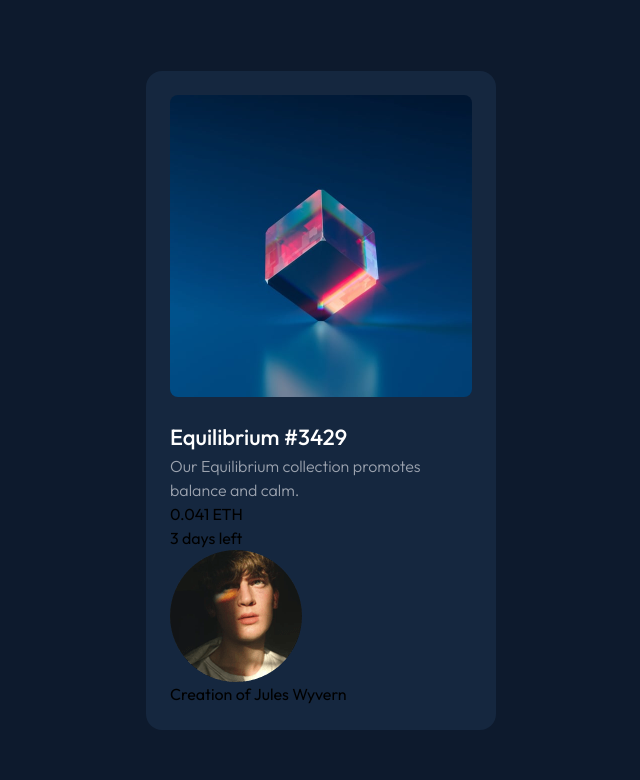
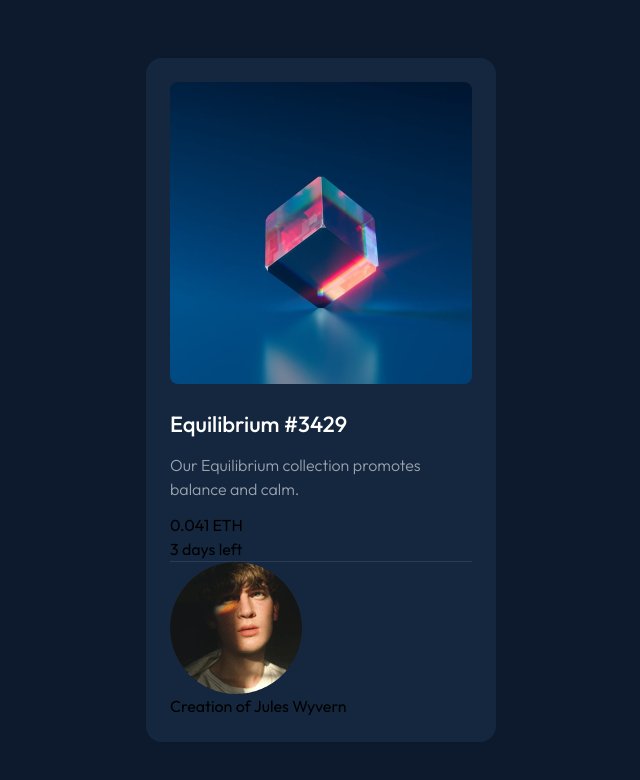
Before and after one commit to HarikrishnanYPR1707/nft-preview-card-component, a React (Vite) app: page / in a window 1280 px wide. Shown: the top 780 px of the page, without its empty margins (319-959 px from the left). Built offline with nearby package versions, Linux system fonts and the light colour scheme.

Commit message:
Completed with divider

```diff
--- a/src/components/NftCardPreview.jsx
+++ b/src/components/NftCardPreview.jsx
@@ -11,8 +11,8 @@ const NftCardPreview = () => {
         </div>
       </div>
       {/* header and para section  */}
-      <div className="">
-        <h1 className="text-[22px] font-medium text-white">
+      <div className="mb-3">
+        <h1 className="mb-3 text-[22px] font-medium text-white">
           Equilibrium #3429
         </h1>
         <p className="font-light text-gray-400">
@@ -25,7 +25,7 @@ const NftCardPreview = () => {
         <p className="">3 days left</p>
       </div>
       {/*  Divider  */}
-      <div className="" />
+      <div className="h-[1px] w-full bg-[#2b3d55]" />
       {/* Avatar and creator section  */}
       <div className="">
         <div className="">
```
